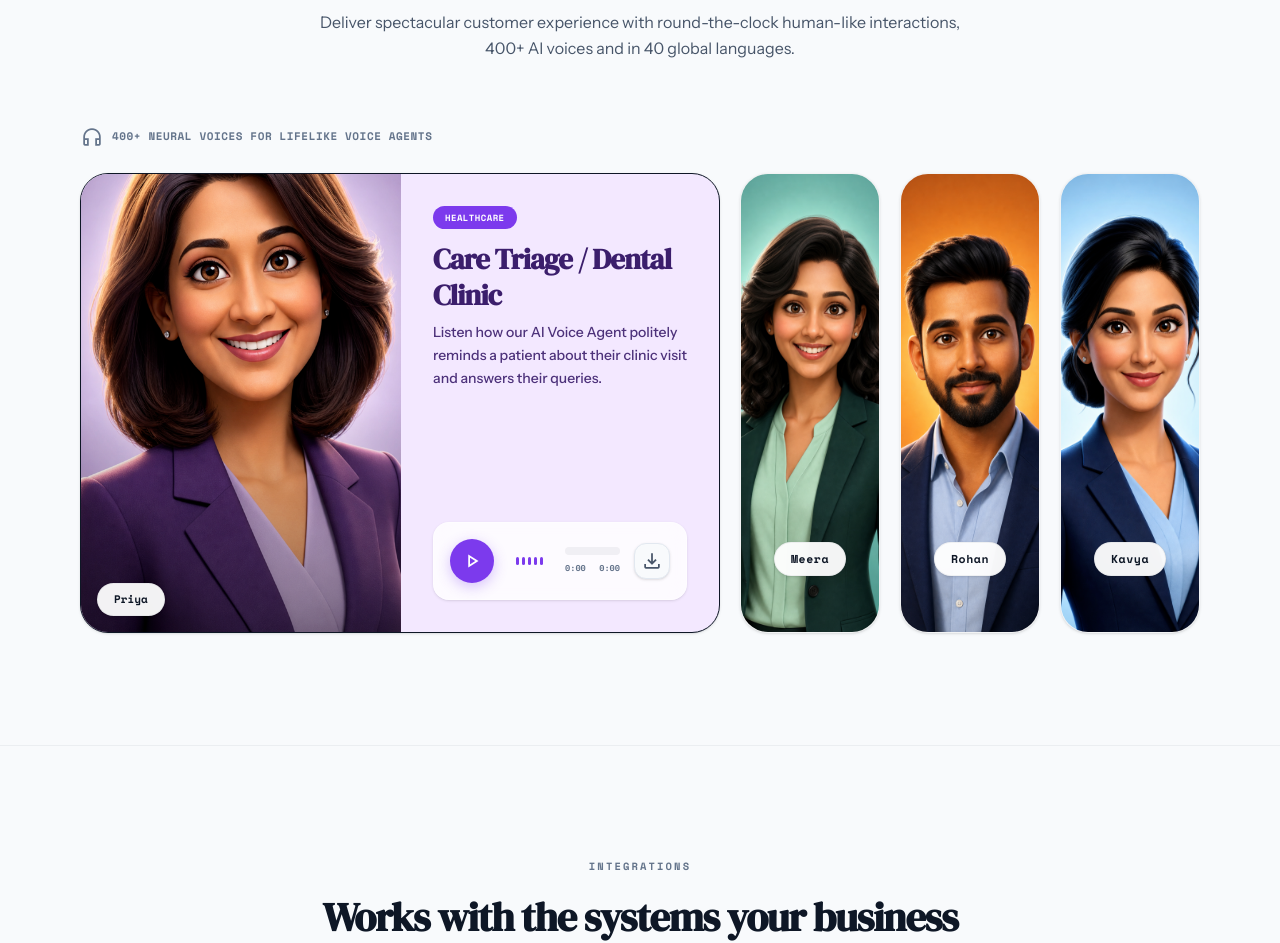
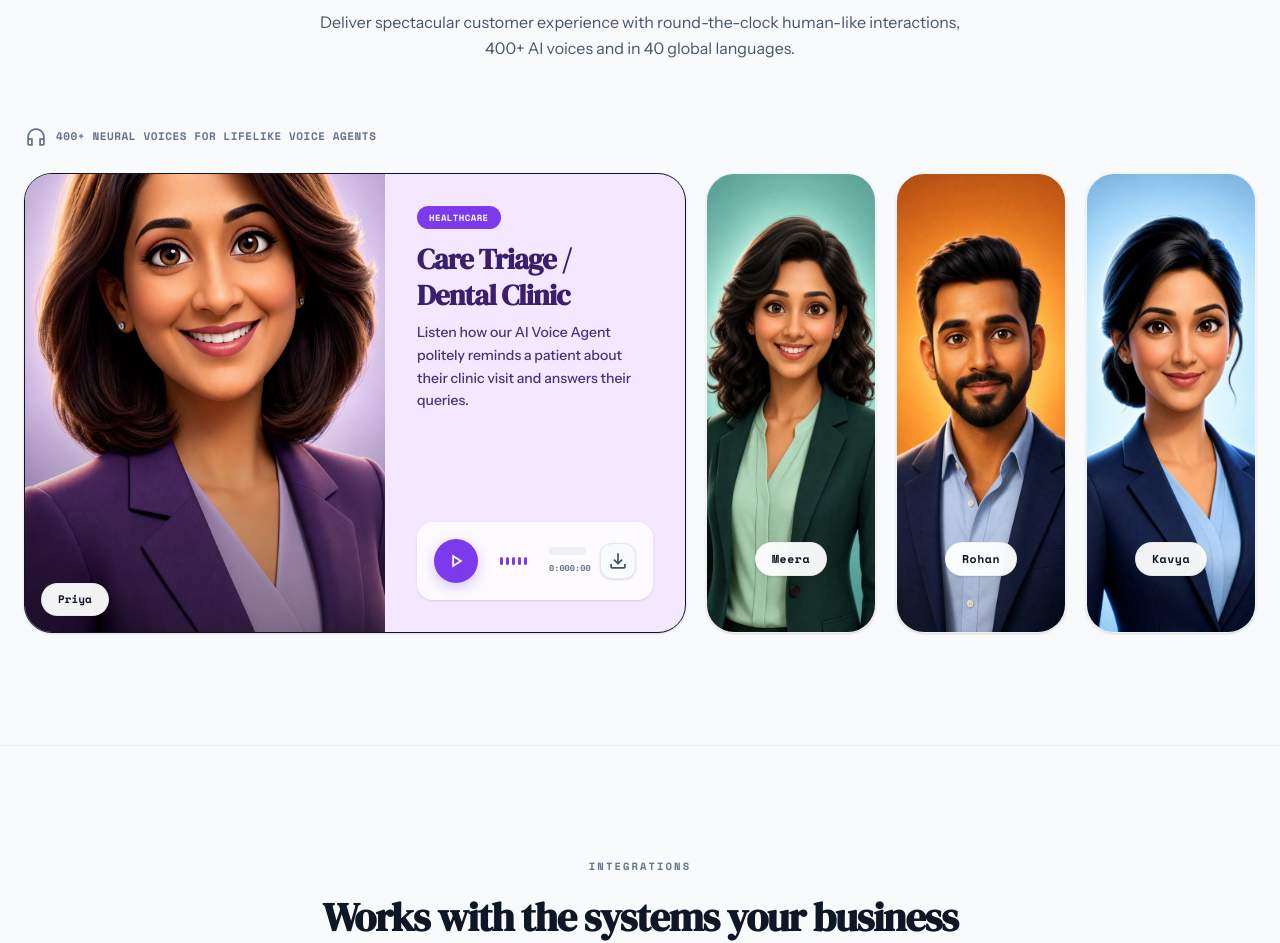
Before and after one commit to akshatsri47/HOSPITAL-SAAS, a Next.js app: page / in a window 1280 px wide. Shown: the part 2680-3623 px from the top of the page. Built offline with nearby package versions, Linux system fonts and the light colour scheme.

Commit message:
refine voice demo layout and transitions

```diff
--- a/app/components/ConversationDemo.tsx
+++ b/app/components/ConversationDemo.tsx
@@ -243,8 +243,8 @@ export default function ConversationDemo() {
   };
 
   return (
-    <section className="section-px pt-28 pb-20 sm:pt-36 sm:pb-28 bg-[#F8FAFC] border-b border-[#0E1726]/5 overflow-hidden scroll-mt-24" id="hear-it-live">
-      <div className="max-w-6xl mx-auto flex flex-col items-center relative">
+    <section className="px-4 sm:px-6 lg:px-6 pt-28 pb-20 sm:pt-36 sm:pb-28 bg-[#F8FAFC] border-b border-[#0E1726]/5 overflow-hidden scroll-mt-24" id="hear-it-live">
+      <div className="max-w-[1480px] mx-auto flex flex-col items-center relative">
 
         {/* ── Title block with custom badges & handwritten notes ── */}
         <div className="relative text-center mb-16 max-w-3xl mx-auto w-full px-4">
@@ -299,13 +299,13 @@ export default function ConversationDemo() {
         </div>
 
         {/* ── Subtitle header indicator ── */}
-        <div className="w-full max-w-6xl mb-6 flex items-center gap-2 text-[#64748B] font-mono text-[10px] sm:text-[11px] font-bold uppercase tracking-wider px-4">
+        <div className="w-full max-w-[1480px] mb-6 flex items-center gap-2 text-[#64748B] font-mono text-[10px] sm:text-[11px] font-bold uppercase tracking-wider px-4 lg:px-0">
           <span className="material-symbols-outlined text-[13px] sm:text-[14px]">headset</span>
           400+ Neural Voices For Lifelike Voice Agents
         </div>
 
         {/* ── Agents Showcase Accordion ── */}
-        <div className="flex flex-col lg:flex-row gap-5 w-full max-w-6xl px-4 lg:h-[460px]">
+        <div className="flex flex-col lg:flex-row gap-5 w-full max-w-[1480px] px-4 lg:px-0 lg:h-[460px]">
           {AGENTS.map((agent) => {
             const isActive = activeId === agent.id;
             const isAgentPlaying = playingId === agent.id && isPlaying;
@@ -321,13 +321,13 @@ export default function ConversationDemo() {
                 className={`relative rounded-[28px] overflow-hidden cursor-pointer border shadow-sm w-full lg:h-full ${
                   isActive
                     ? `${agent.bgColor} border-${agent.themeColor}/10 lg:flex-grow p-0 flex flex-col lg:flex-row`
-                    : "bg-white border-[#0E1726]/5 h-[80px] lg:w-[140px] p-3 lg:p-0 flex flex-row lg:flex-col items-center lg:justify-end lg:items-stretch gap-4 flex-shrink-0"
+                    : "bg-white border-[#0E1726]/5 h-[80px] lg:w-[140px] xl:w-[170px] p-3 lg:p-0 flex flex-row lg:flex-col items-center lg:justify-end lg:items-stretch gap-4 flex-shrink-0"
                 }`}
                 layout
                 transition={{
                   type: "spring",
-                  stiffness: 260,
-                  damping: 26,
+                  stiffness: 80,
+                  damping: 20,
                   mass: 1
                 }}
               >
@@ -339,7 +339,7 @@ export default function ConversationDemo() {
                       initial={{ opacity: 0 }}
                       animate={{ opacity: 1 }}
                       exit={{ opacity: 0 }}
-                      transition={{ duration: 0.15 }}
+                      transition={{ duration: 0.45, ease: [0.16, 1, 0.3, 1] }}
                     >
                       {/* Desktop Portrait Background - covers 100% of card, no paddings */}
                       <div
@@ -373,10 +373,10 @@ export default function ConversationDemo() {
                       initial={{ opacity: 0 }}
                       animate={{ opacity: 1 }}
                       exit={{ opacity: 0 }}
-                      transition={{ duration: 0.25, delay: 0.1 }}
+                      transition={{ duration: 0.6, ease: [0.16, 1, 0.3, 1], delay: 0.2 }}
                     >
                       {/* Portrait on Left - flush with top/bottom/left edges of card */}
-                      <div className="w-full lg:w-[320px] h-[240px] lg:h-full relative overflow-hidden flex-shrink-0">
+                      <div className="w-full lg:w-[320px] xl:w-[360px] h-[240px] lg:h-full relative overflow-hidden flex-shrink-0">
                         <div
                           className="absolute inset-0 bg-cover bg-no-repeat bg-center"
                           style={{
```
